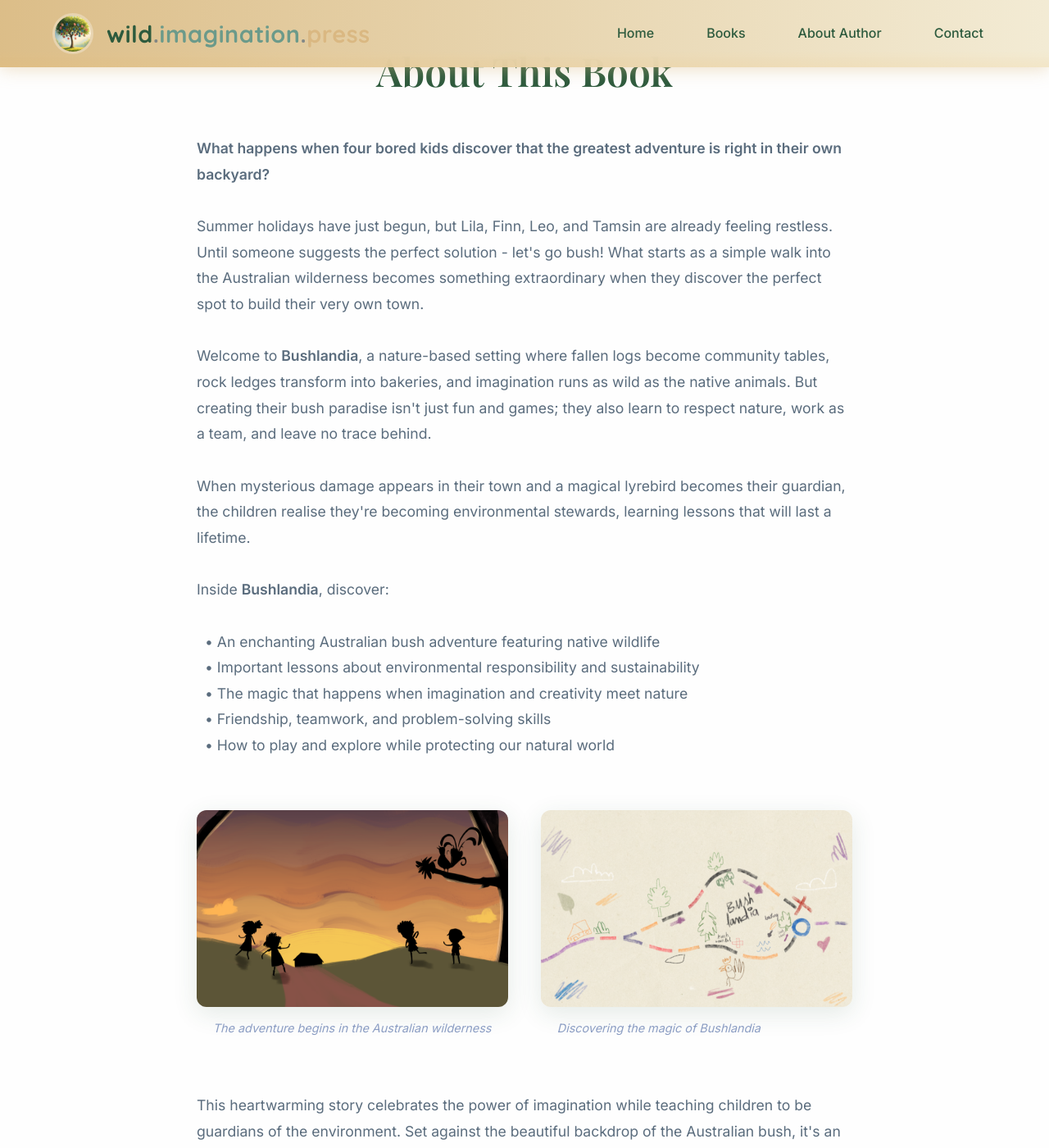
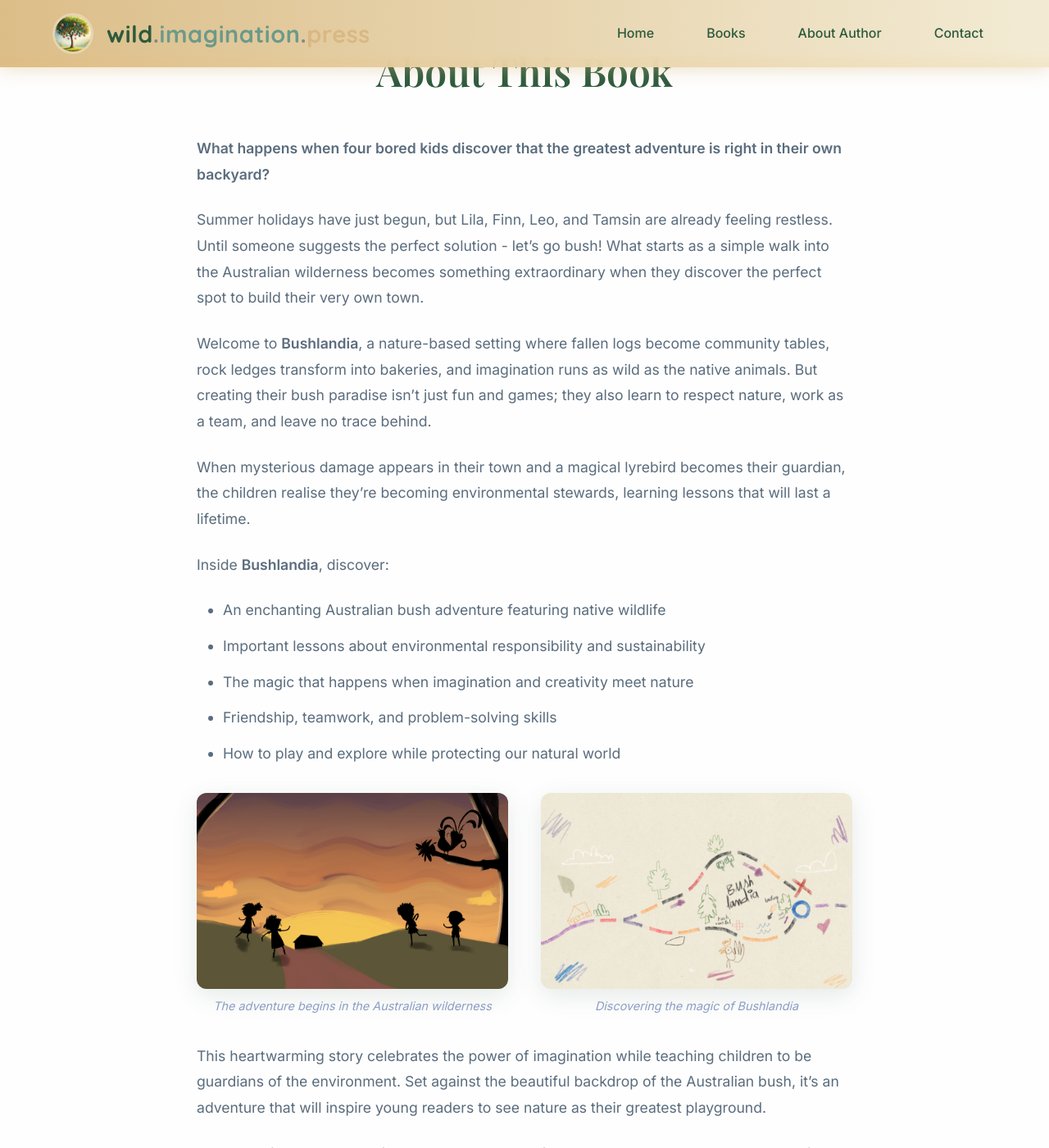
Before and after one commit to lichner/wildimaginationpress, a Jekyll site: the page built from _books/bushlandia.html, in a window 1280 px wide and 1400 px high, scrolled down 784 px. Shown: the whole window at 82% size. Built offline with Jekyll 4.4.1, drawn with Linux system fonts in a browser that asks for light colours; some of the changed text lies outside the part shown.

Commit message:
Book description rendering

```diff
--- a/_books/bushlandia.html
+++ b/_books/bushlandia.html
@@ -12,16 +12,22 @@
   - Ages 3-8
 description: "Coming soon..."
 full_description: |
-  <b>What happens when four bored kids discover that the greatest adventure is right in their own backyard?</b><br/>
-  Summer holidays have just begun, but Lila, Finn, Leo, and Tamsin are already feeling restless. Until someone suggests the perfect solution - let's go bush! What starts as a simple walk into the Australian wilderness becomes something extraordinary when they discover the perfect spot to build their very own town.<br/>
-  Welcome to <b>Bushlandia</b>, a nature-based setting where fallen logs become community tables, rock ledges transform into bakeries, and imagination runs as wild as the native animals. But creating their bush paradise isn't just fun and games; they also learn to respect nature, work as a team, and leave no trace behind.<br/>
-  When mysterious damage appears in their town and a magical lyrebird becomes their guardian, the children realise they're becoming environmental stewards, learning lessons that will last a lifetime.<br/>
-  Inside <b>Bushlandia</b>, discover: <br />
-    • An enchanting Australian bush adventure featuring native wildlife
-    • Important lessons about environmental responsibility and sustainability
-    • The magic that happens when imagination and creativity meet nature
-    • Friendship, teamwork, and problem-solving skills
-    • How to play and explore while protecting our natural world
+  **What happens when four bored kids discover that the greatest adventure is right in their own backyard?**
+
+  Summer holidays have just begun, but Lila, Finn, Leo, and Tamsin are already feeling restless. Until someone suggests the perfect solution - let's go bush! What starts as a simple walk into the Australian wilderness becomes something extraordinary when they discover the perfect spot to build their very own town.
+
+  Welcome to **Bushlandia**, a nature-based setting where fallen logs become community tables, rock ledges transform into bakeries, and imagination runs as wild as the native animals. But creating their bush paradise isn't just fun and games; they also learn to respect nature, work as a team, and leave no trace behind.
+
+  When mysterious damage appears in their town and a magical lyrebird becomes their guardian, the children realise they're becoming environmental stewards, learning lessons that will last a lifetime.
+
+  Inside **Bushlandia**, discover:
+
+  - An enchanting Australian bush adventure featuring native wildlife
+  - Important lessons about environmental responsibility and sustainability
+  - The magic that happens when imagination and creativity meet nature
+  - Friendship, teamwork, and problem-solving skills
+  - How to play and explore while protecting our natural world
+
   <div class="book-preview-images">
     <div class="preview-image-container">
       <img src="/assets/images/books/bushlandia-pages-26-27.png"
--- a/_books/one-puppy-two-puppies.html
+++ b/_books/one-puppy-two-puppies.html
@@ -17,7 +17,7 @@
 
   This sweet story celebrates both learning and the precious relationship between children and their beloved pets. Every page invites little ones to join in the fun while building essential early math skills.
 
-  Perfect for bedtime cuddles, this book will have you and your child snuggling up together, just like the child and puppy in the story!
+  **Perfect for bedtime cuddles, this book will have you and your child snuggling up together, just like the child and puppy in the story!**
 amazon_link:
 published_date:
 isbn:
--- a/_layouts/book.html
+++ b/_layouts/book.html
@@ -74,7 +74,7 @@
 <section class="book-description">
   <div class="container">
     <h2>About This Book</h2>
-    <div class="description-content">{{ page.full_description }}</div>
+    <div class="description-content">{{ page.full_description | markdownify }}</div>
   </div>
 </section>
 
--- a/assets/css/main.scss
+++ b/assets/css/main.scss
@@ -1303,29 +1303,26 @@
     font-size: 1.1rem;
     line-height: 1.8;
     color: var(--text-medium);
-    white-space: pre-wrap;
-
-    /* Style text that contains bullet points */
-    p {
-      margin-bottom: 0.75rem;
-    }
-
-    /* Tighter spacing for bullet point sections */
-    p:has(+ p:first-of-type:not(:last-of-type)) {
-      margin-bottom: 0.2rem;
-      line-height: 1.4;
-    }
-
-    /* Style sections */
+
     p {
       margin-bottom: 1.5rem;
-    }
-
-    /* Style feature list section */
-    p:contains("discover:") {
-      color: var(--text-dark);
-      font-size: 1.2rem;
-      margin: 2rem 0 1rem;
+
+      &:last-child {
+        margin-bottom: 0;
+      }
+    }
+
+    ul, ol {
+      margin: 1.5rem 0;
+      padding-left: 2rem;
+
+      li {
+        margin-bottom: 0.75rem;
+
+        &:last-child {
+          margin-bottom: 0;
+        }
+      }
     }
   }
 }
@@ -1721,18 +1718,24 @@
   }
 }
 
-// Book Preview Images - Force tight spacing
-// Reduce margin of paragraph immediately before images
+// Book Preview Images - Proper spacing
+// Reduce margin slightly for content before images
 p + .book-preview-images,
 ul + .book-preview-images {
-  margin-top: -1.5rem !important;
+  margin-top: 0.5rem;
 }
 
 .book-preview-images {
-  margin: 0 !important;
+  margin: 2rem 0 !important;
   padding: 0 !important;
   display: grid;
   gap: 2rem;
+
+  .preview-image-container {
+    display: flex;
+    flex-direction: column;
+    gap: 0.5rem;
+  }
 
   .preview-image {
     width: 100%;
@@ -1748,12 +1751,12 @@
   }
 
   .preview-caption {
+    display: block;
     text-align: center;
     font-size: 0.9rem;
     color: var(--text-light);
     font-style: italic;
-    margin-top: 0.5rem !important;
-    margin-bottom: 0 !important;
+    margin: 0;
   }
 
   // Two column layout on larger screens
@@ -1762,26 +1765,26 @@
     gap: 2.5rem;
   }
 
-  // Single column on mobile with smaller gaps
+  // Single column on mobile with improved spacing
   @media (max-width: 767px) {
-    gap: 1.5rem;
-    margin: 0;
+    gap: 2rem;
+    margin: 2rem 0 !important;
+
+    .preview-image-container {
+      margin-bottom: 1rem;
+
+      &:last-child {
+        margin-bottom: 0;
+      }
+    }
 
     .preview-caption {
       font-size: 0.85rem;
     }
   }
 
-  // Reduce spacing of adjacent paragraphs
+  // Proper spacing for paragraphs following images
   + p {
-    margin-top: -1.5rem !important;
-    padding-top: 0 !important;
-    margin-bottom: 1.5rem;
-  }
-}
-
-// Also target the paragraph that follows the images more specifically
-.book-preview-images + p {
-  margin-top: -1.5rem !important;
-  padding-top: 0 !important;
-}
+    margin-top: 1.5rem;
+  }
+}
```
Also changed, not shown: other parts of _books/bushlandia.html (+4 -3 lines), CLAUDE.md (added, +297 -0 lines), _books/imagineif.html (+8 -8 lines).
